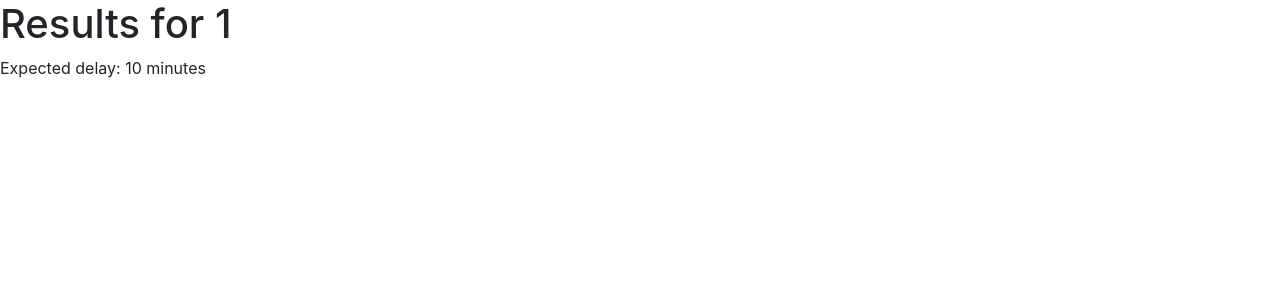
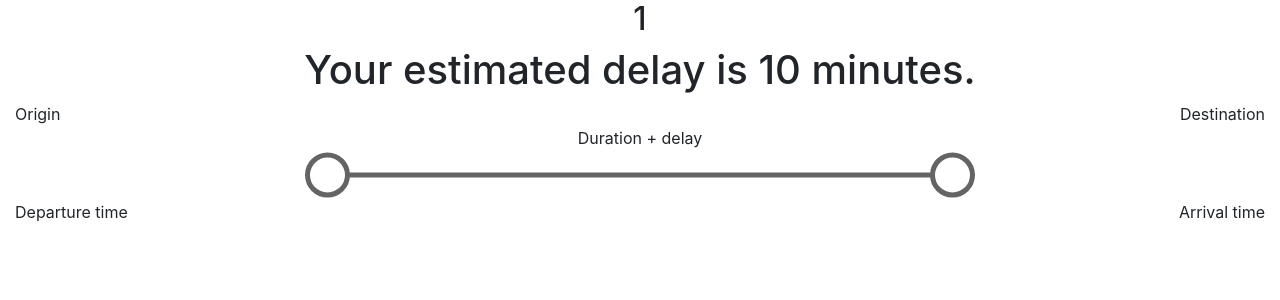
Before and after one commit to jiriroz/Honors-Project, a Django app: template honors/delaysapp/templates/delaysapp/output.html in a window 1280 px wide. Shown: the top 300 px of the page. Run offline with Django 3.2, Linux system fonts and the light colour scheme; the template is opened without the code that fills it: most values are stand-ins (such as "Sample title", 1, 10 or a date in 2020); parts of the project's set-up code (start-up, migrations or seed data) failed here and were passed over; some libraries are stand-ins or nearby versions.

Commit message:
Basic output page

```diff
--- a/honors/delaysapp/templates/delaysapp/input.html
+++ b/honors/delaysapp/templates/delaysapp/input.html
@@ -23,9 +23,10 @@
     } );
 </script>
 
-<div class="top-offset row"></div>
+<div class="container-fluid">
 
-<div class="container-fluid">
+<div class="top-offset-input row"></div>
+
 
 <h1 class="text-center" id="header">Predict Airline Delays</h1>
 
--- a/honors/delaysapp/templates/delaysapp/output.html
+++ b/honors/delaysapp/templates/delaysapp/output.html
@@ -10,7 +10,47 @@
 <!-- Latest compiled JavaScript -->
 <script src="https://maxcdn.bootstrapcdn.com/bootstrap/4.0.0-beta.2/js/bootstrap.min.js"></script>
 
-<h1>Results for {{ flNum }}</h1>
+{% load static %}
+<link rel="stylesheet" type="text/css" href="{% static 'delaysapp/style.css' %}" />
 
-<p>Expected delay: {{ delay }} minutes </p>
+<div class="container-fluid">
+
+<div class="top-offset-output row"></div>
+
+<h2 class="text-center"> {{ flNum }} </h3>
+<h1 class="text-center">Your estimated delay is {{ delay }} minutes.</h1>
+
+<div class="mid-offset-output row"></div>
+
+<div class="row">
+    <div class="col-md-6">
+        <span class="origin">Origin</span>
+    </div>
+    <div class="col-md-6 pull-right" style="text-align:right">
+        <span class="destination">Destination</span>
+    </div>
+</div>
+
+<div class="duration-delay text-center">Duration + delay</div>
+
+<svg height="50" width="100%">
+  <line x1="25%" y1="25" x2="75%" y2="25" style="stroke:rgb(100,100,100);stroke-width:5" />
+  <circle cx="25%" cy="25" r="20" style="stroke:rgb(100,100,100);stroke-width:5;fill:white" />
+  <circle cx="75%" cy="25" r="20" style="stroke:rgb(100,100,100);stroke-width:5;fill:white" />
+</svg>
+
+<div class="row">
+    <div class="col-md-6">
+        <span class="origin">Departure time</span>
+    </div>
+    <div class="col-md-6 pull-right" style="text-align:right">
+        <span class="destination">Arrival time</span>
+    </div>
+</div>
+
 {% if error %}<p><strong>{{ error }}</strong></p>{% endif %}
+
+
+</div>
+
+</div>
```
